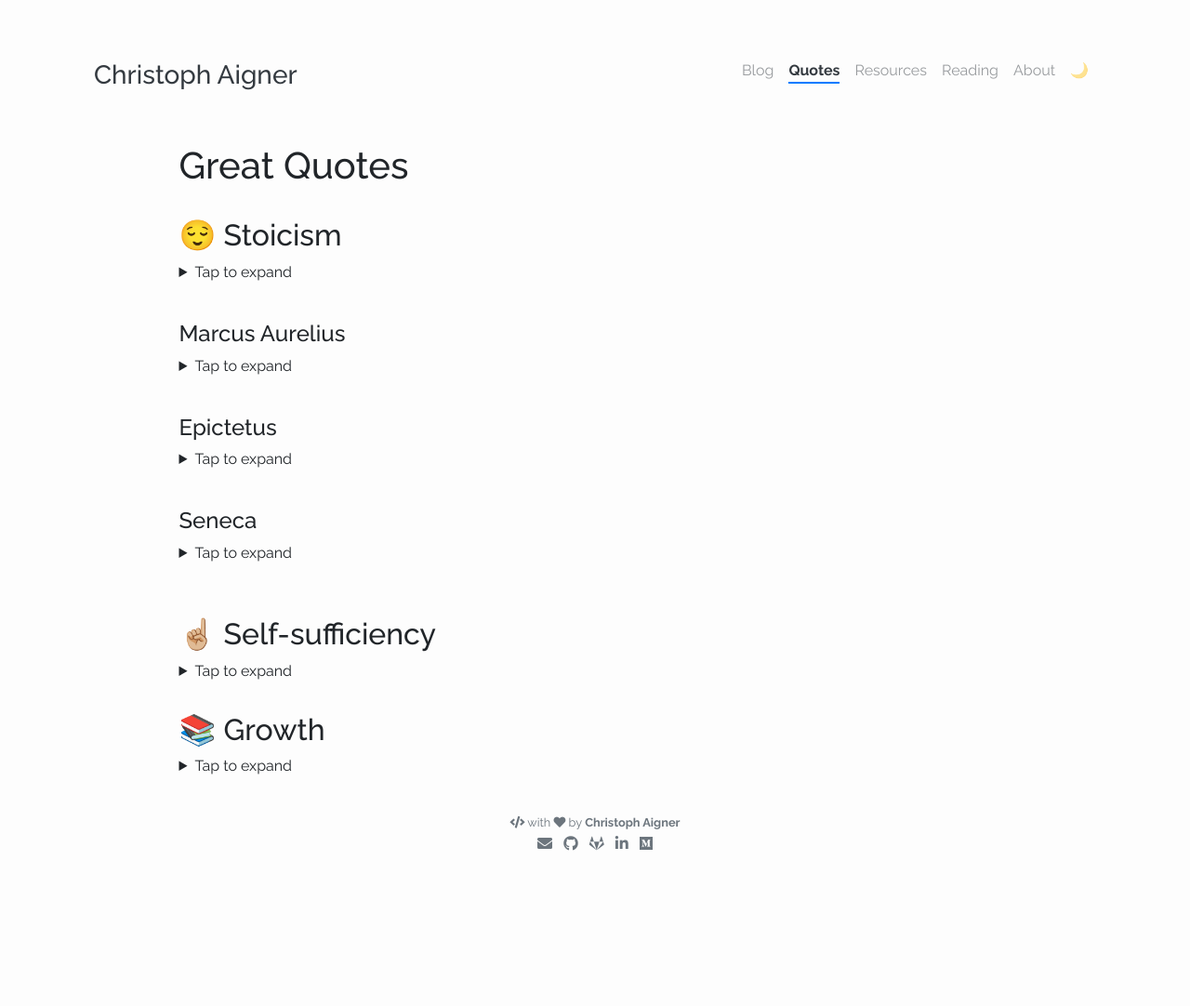
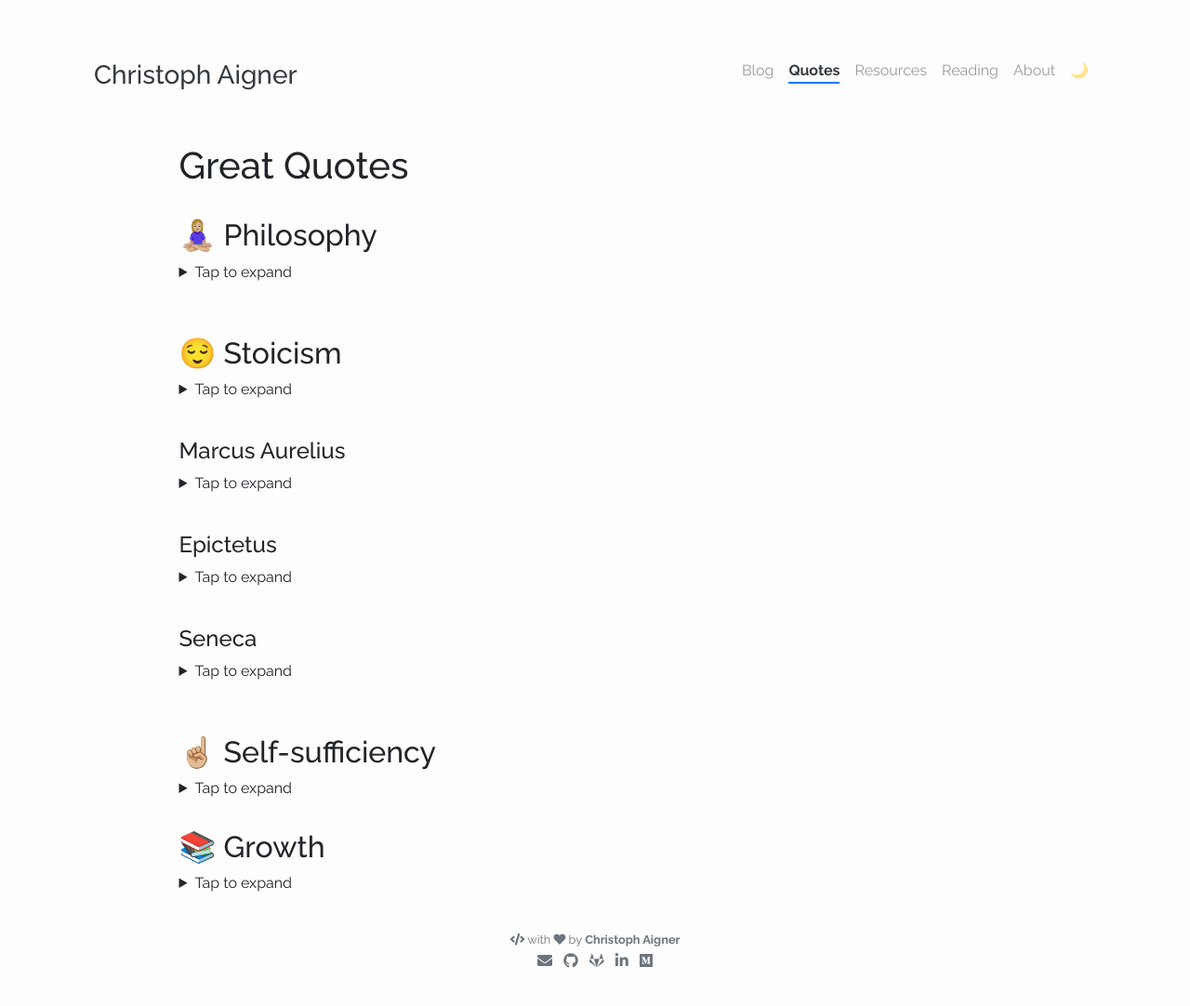
Before and after one commit to christophaigner/christophaigner.github.io, a Jekyll site: the page built from pages/quotes.md, in a window 1280 px wide. Shown: the whole page at 93% size. Built offline with Jekyll 4.4.1, drawn with Linux system fonts in a browser that asks for light colours; nearby versions of some CDN libraries; before the commit the page ends 956 px from its top, so only the background shows below that.

Commit message:
Add quotes

```diff
--- a/pages/quotes.md
+++ b/pages/quotes.md
@@ -6,6 +6,15 @@ weight: 2
 ---
 
 # Great Quotes
+
+## 🧘🏼‍♀️ Philosophy
+<details><summary>Tap to expand</summary>
+<ol>
+    <li><q>The real voyage of discovery consists not in seeking new landscapes but in having new eyes. — Marcel Proust</q></li>
+</ol>
+</details>
+
+<br>
 
 ## 😌 Stoicism
 <details><summary>Tap to expand</summary>
```
Also changed, not shown: other parts of pages/quotes.md (+1 -0 lines).
